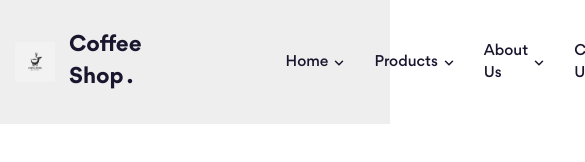
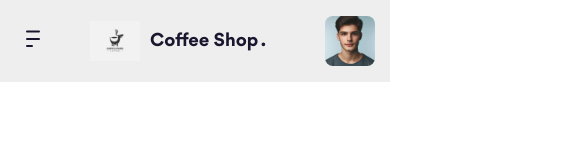
Before and after one commit to PhanTrung123/coffee-shop-web, a website: page index.html in a window 390 px wide. Shown: the top 162 px of the page, 585 px wide, since content can reach past the window. Drawn offline with Linux system fonts and the light colour scheme.

Commit message:
reponsive cho phần Header

```diff
--- /dev/null
+++ b/scss/abstracts/_index.scss
@@ -0,0 +1 @@
+@forward "./mixins";
--- /dev/null
+++ b/scss/abstracts/_mixins.scss
@@ -0,0 +1,19 @@
+$grid-breakpoints: (
+  sm: 576px,
+  md: 768px,
+  lg: 992px,
+  xl: 1200px,
+  xxl: 1400px,
+);
+
+@mixin breakpoint($key) {
+  $breakpoint: map-get($grid-breakpoints, $key);
+
+  @if $breakpoint {
+    @media (max-width: calc(#{$breakpoint} - 0.02px)) {
+      @content;
+    }
+  } @else {
+    @error "The value `#{$key}` is not defined in `$grid-breakpoints` map.";
+  }
+}
--- a/scss/components/_logo.scss
+++ b/scss/components/_logo.scss
@@ -1,11 +1,28 @@
+@use "../abstracts";
+
 .logo {
   display: flex;
   align-items: center;
   gap: 14px;
 
+  @include abstracts.breakpoint(lg) {
+    gap: 10px;
+    margin-left: 39px;
+  }
+
   &__title {
     font-size: 2.2rem;
     font-weight: 700;
     line-height: 145%;
+
+    @include abstracts.breakpoint(lg) {
+      font-size: 1.8rem;
+    }
+  }
+
+  &__img {
+    @include abstracts.breakpoint(lg) {
+      width: 50px;
+    }
   }
 }
--- a/scss/layout/_header.scss
+++ b/scss/layout/_header.scss
@@ -1,6 +1,14 @@
+@use "../abstracts";
+
 %flexItemCenter {
   display: flex;
   align-items: center;
+}
+
+.logo__img {
+  width: 40px;
+  height: 40px;
+  object-fit: cover;
 }
 
 .header {
@@ -10,11 +18,38 @@
 .top-bar {
   @extend %flexItemCenter;
   padding: 30px 0;
+
+  @include abstracts.breakpoint(lg) {
+    padding: 20px 0;
+  }
+
+  @include abstracts.breakpoint(sm) {
+    padding: 16px 0;
+  }
+
+  &__more {
+    display: none;
+
+    @include abstracts.breakpoint(lg) {
+      display: block;
+    }
+  }
 }
 
 .navbar {
-  margin-right: auto;
   margin-left: 144px;
+
+  @include abstracts.breakpoint(xxl) {
+    margin: 0 auto;
+  }
+
+  @include abstracts.breakpoint(xl) {
+    margin: 0 30px 0 50px;
+  }
+
+  @include abstracts.breakpoint(lg) {
+    display: none;
+  }
 
   &__list {
     @extend %flexItemCenter;
@@ -36,6 +71,7 @@
 
 .top-act {
   @extend %flexItemCenter;
+  margin-left: auto;
   gap: 20px;
 
   &__group {
@@ -45,6 +81,20 @@
     border-radius: 8px;
     background: var(--top-act-group-bg-color);
     box-shadow: 0px 20px 60px 10px var(--top-act-group-shadow);
+
+    @include abstracts.breakpoint(sm) {
+      display: none;
+    }
+
+    @include abstracts.breakpoint(md) {
+      display: none;
+    }
+  }
+
+  &__group--single {
+    @include abstracts.breakpoint(lg) {
+      display: none;
+    }
   }
 
   &__group--single &__btn {
--- a/scss/main.scss
+++ b/scss/main.scss
@@ -1,3 +1,4 @@
+@use "./abstracts";
 @use "./base";
 @use "./theme";
 @use "./layout";
--- a/template/header.html
+++ b/template/header.html
@@ -1,12 +1,20 @@
 <div class="container">
   <div class="top-bar">
+    <!-- More btn (only mobile & tablet) -->
+    <button class="top-bar__more">
+      <img
+        src="../assets/icons/more.svg"
+        alt=""
+        class="icon top-bar__more-icon"
+      />
+    </button>
+
     <!-- Logo -->
     <a href="./" class="logo">
       <img
         src="./assets/img/logo-cafe02.jpg"
         alt="Coffee Shop"
         class="logo__img"
-        style="width: 40px; height: 40px; object-fit: cover"
       />
       <h1 class="logo__title">Coffee Shop .</h1>
     </a>
```
Also changed, not shown: assets/css/main.css, assets/icons/more.svg (added), 1 other file.
